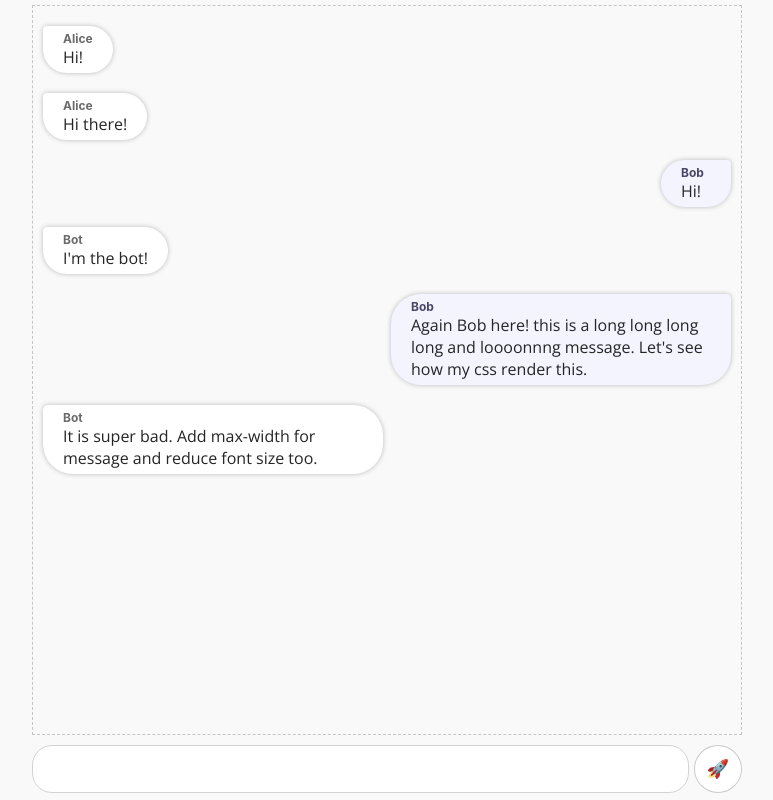
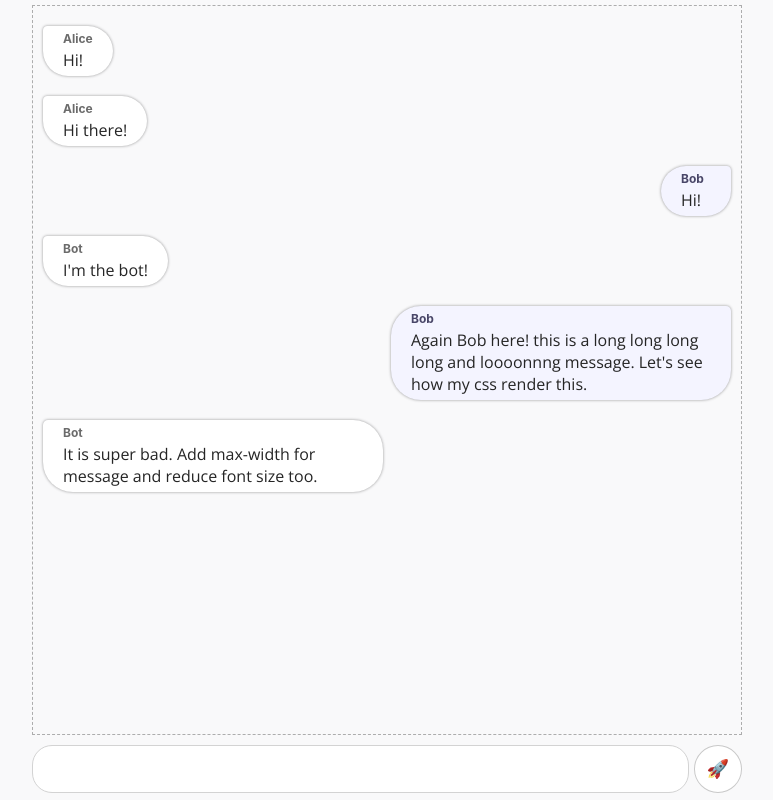
Before and after one commit to cipherdragon/Jelly-bot, a React (Create React App) app: page / in a window 1280 px wide. Shown: the whole page, without its empty margins (253-1026 px from the left). Built offline with nearby package versions, Linux system fonts and the light colour scheme.

Commit message:
uncommitted changes

```diff
--- a/src/App.css
+++ b/src/App.css
@@ -1,6 +1,8 @@
+/* author: Adeepa Gunathilake */
+
 :root{
     --message-sender-name-color : #6b6b6b;
-    --message-box-shadow-color : rgba(12, 12, 12, 0.26);
+    --message-box-shadow-color : rgba(12, 12, 12, 0.425);
 }
 
 body{
@@ -30,7 +32,7 @@ body{
     width: 100%;
     position: relative;
     padding: 10px;
-    border: 1px dashed rgb(197, 197, 197);
+    border: 1px dashed #adadad;
     box-sizing: border-box;
     flex-grow: 1;
     max-height: calc(100vh - 70px);
@@ -45,7 +47,7 @@ body{
 }
 
 .message{
-    box-shadow: 0 0 5px var(--message-box-shadow-color);
+    box-shadow: 0 0 3px var(--message-box-shadow-color);
     margin: 10px auto;
     border-radius: 30px;
     display: flex;
@@ -72,6 +74,7 @@ body{
     font-size: 12px;
     color: var(--message-sender-name-color);
     font-weight: bold;
+    margin-bottom: 3px;
 }
 
 .message .message-text{
```
